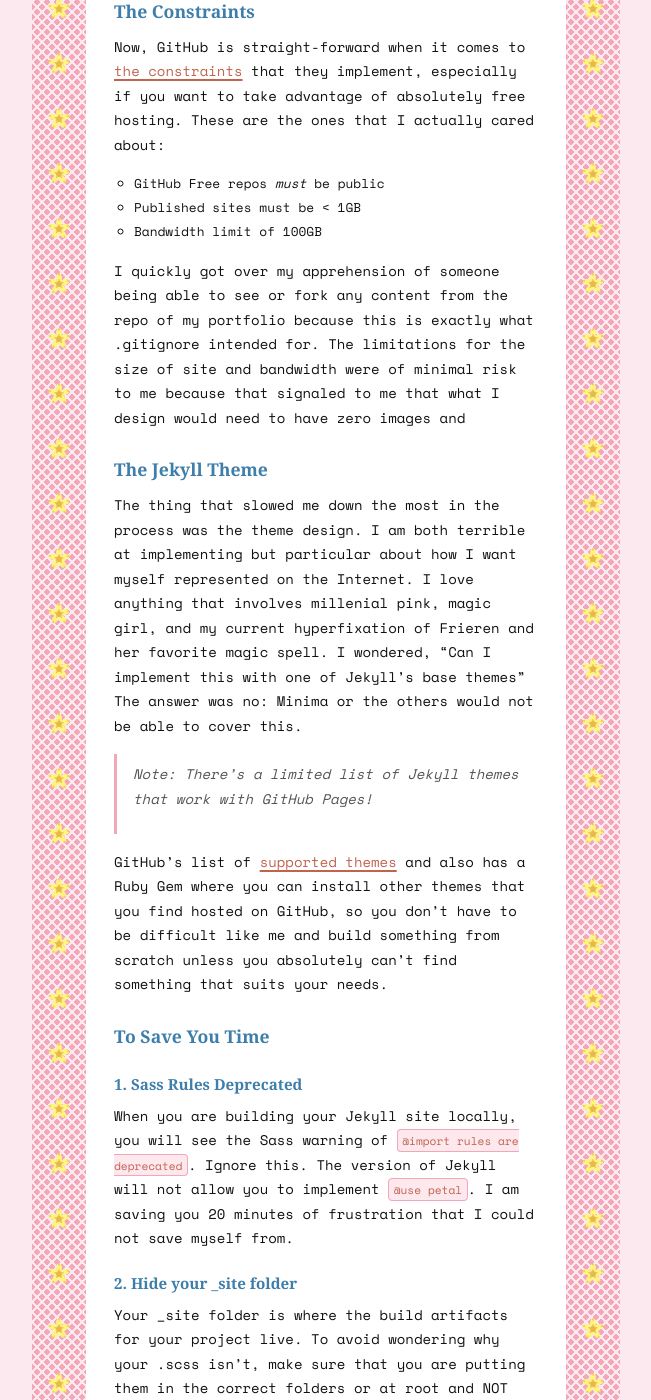
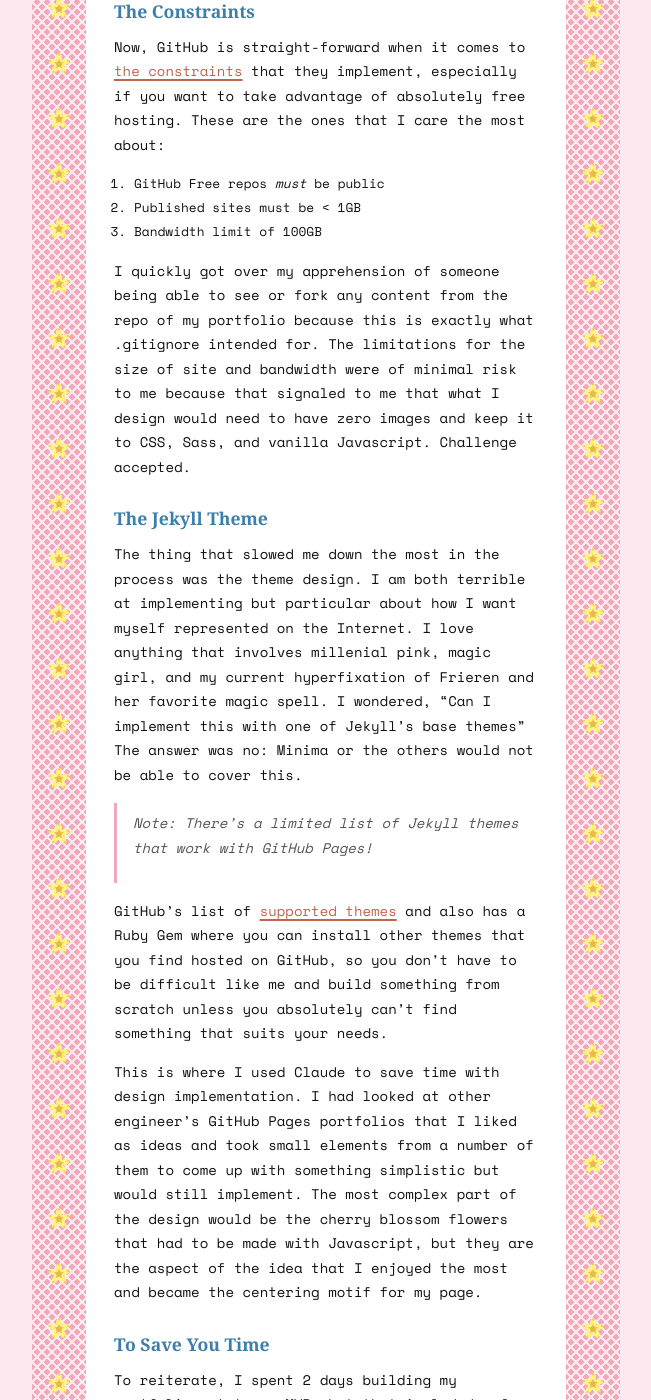
Before and after one commit to javawitch/javawitch.github.io, a Jekyll site: the page built from _posts/2026-06-06-i-migrated-to-github-pages.md, in a window 1280 px wide and 1400 px high, scrolled down 747 px. Shown: the whole window, without its empty margins (314-965 px from the left). Built offline with Jekyll 4.4.1, drawn with Linux system fonts in a browser that asks for light colours; some of the changed text lies outside the part shown.

Commit message:
Added Gemfile, Gemfile lock, and finished writing the i migrated post

```diff
--- a/Gemfile
+++ b/Gemfile
@@ -3,6 +3,7 @@
 gem "jekyll", "~> 4.4"
 gem "jekyll-feed"
 gem "jekyll-seo-tag"
+gem "jekyll-sitemap"
 
 # GitHub Pages compatible
 # gem "github-pages", group: :jekyll_plugins
--- a/_posts/2026-06-06-i-migrated-to-github-pages.md
+++ b/_posts/2026-06-06-i-migrated-to-github-pages.md
@@ -13,13 +13,13 @@
 
 ## The Constraints
 
-Now, GitHub is straight-forward when it comes to [the constraints](https://docs.github.com/en/pages/getting-started-with-github-pages/github-pages-limits) that they implement, especially if you want to take advantage of absolutely free hosting. These are the ones that I actually cared about:
+Now, GitHub is straight-forward when it comes to [the constraints](https://docs.github.com/en/pages/getting-started-with-github-pages/github-pages-limits) that they implement, especially if you want to take advantage of absolutely free hosting. These are the ones that I care the most about:
 
-- GitHub Free repos *must* be public
-- Published sites must be < 1GB
-- Bandwidth limit of 100GB
+1. GitHub Free repos *must* be public
+2. Published sites must be < 1GB
+3. Bandwidth limit of 100GB
 
-I quickly got over my apprehension of someone being able to see or fork any content from the repo of my portfolio because this is exactly what .gitignore intended for. The limitations for the size of site and bandwidth were of minimal risk to me because that signaled to me that what I design would need to have zero images and
+I quickly got over my apprehension of someone being able to see or fork any content from the repo of my portfolio because this is exactly what .gitignore intended for. The limitations for the size of site and bandwidth were of minimal risk to me because that signaled to me that what I design would need to have zero images and keep it to CSS, Sass, and vanilla Javascript. Challenge accepted.
 
 ## The Jekyll Theme
 
@@ -29,7 +29,11 @@
 
 GitHub's list of [supported themes](https://docs.github.com/en/pages/setting-up-a-github-pages-site-with-jekyll/adding-a-theme-to-your-github-pages-site-using-jekyll#supported-themes) and also has a Ruby Gem where you can install other themes that you find hosted on GitHub, so you don't have to be difficult like me and build something from scratch unless you absolutely can't find something that suits your needs.
 
+This is where I used Claude to save time with design implementation. I had looked at other engineer's GitHub Pages portfolios that I liked as ideas and took small elements from a number of them to come up with something simplistic but would still implement. The most complex part of the design would be the cherry blossom flowers that had to be made with Javascript, but they are the aspect of the idea that I enjoyed the most and became the centering motif for my page.
+
 ## To Save You Time
+
+To reiterate, I spent 2 days building my portfolio out to my MVP, but that included a few hours of research through the process. Here are the things that I encountered during my build that I found to be the most useful and some that may have taken up more of my time than I care to admit.
 
 ### 1. Sass Rules Deprecated
 When you are building your Jekyll site locally, you will see the Sass warning of `@import rules are deprecated`. Ignore this. The version of Jekyll will not allow you to implement `@use petal`. I am saving you 20 minutes of frustration that I could not save myself from.
@@ -54,6 +58,11 @@
 ### 5. Implement SEO for your Page
 [This Dev.to](https://dev.to/dss99911/optimizing-jekyll-for-seo-complete-guide-4hl9) post walks you through what Jekyll plugins to add to index your website and posts.
 
+### 6. Use Own Domain with GitHub Pages on the Free Tier
+Here's the direct link to [setting up a custom domain](https://docs.github.com/en/pages/configuring-a-custom-domain-for-your-github-pages-site/about-custom-domains-and-github-pages) on the GitHub Free Tier. This process was fast and painless, but I also use Porkbun for my domain management and they had a quick setup for GitHub Pages already.
+
+Overall, I am glad that I removed the monthly expense of hosting my portfolio through other sites and moving to GitHub Pages. It more than covers my need for a portfolio site. I only wish that I would have migrated sooner.
+
 Sources:<br>
-[Jekyll Documentation]()<br>
+[Jekyll Documentation](https://jekyllrb.com/docs/)<br>
 [GitHub Pages Documentation](https://docs.github.com/en/pages)
```
Also changed, not shown: Gemfile.lock.
